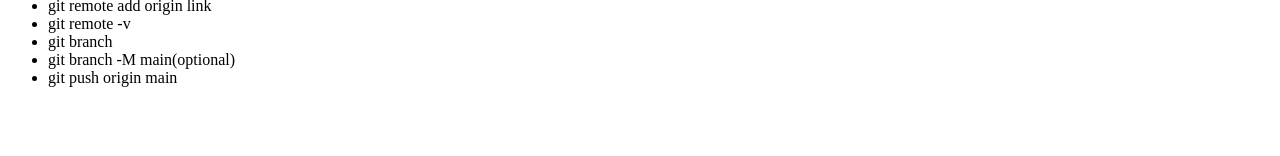
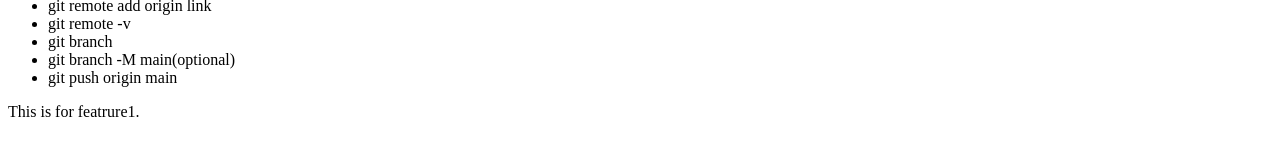
Before and after one commit to anamolshrestha-41/localrepo, a plain HTML site: page index.html in a window 1280 px wide. Shown: the part 346-502 px from the top of the page. Drawn offline with Linux system fonts and the light colour scheme.

Commit message:
Welcome feature1

```diff
--- a/index.html
+++ b/index.html
@@ -32,5 +32,9 @@
 
    </ul>
     </div>
+
+    <div>
+        This is for featrure1.
+    </div>
 </body>
 </html>
```
